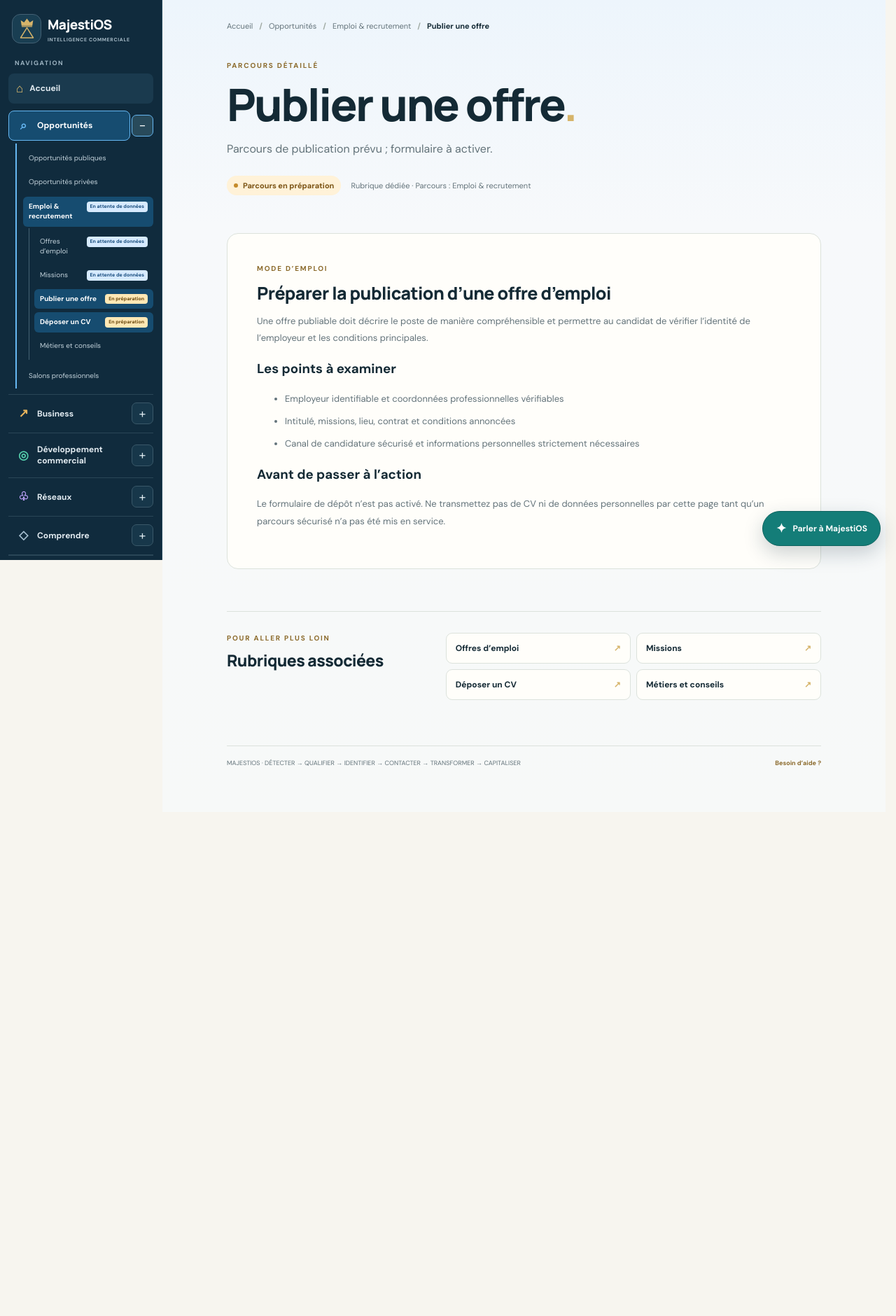
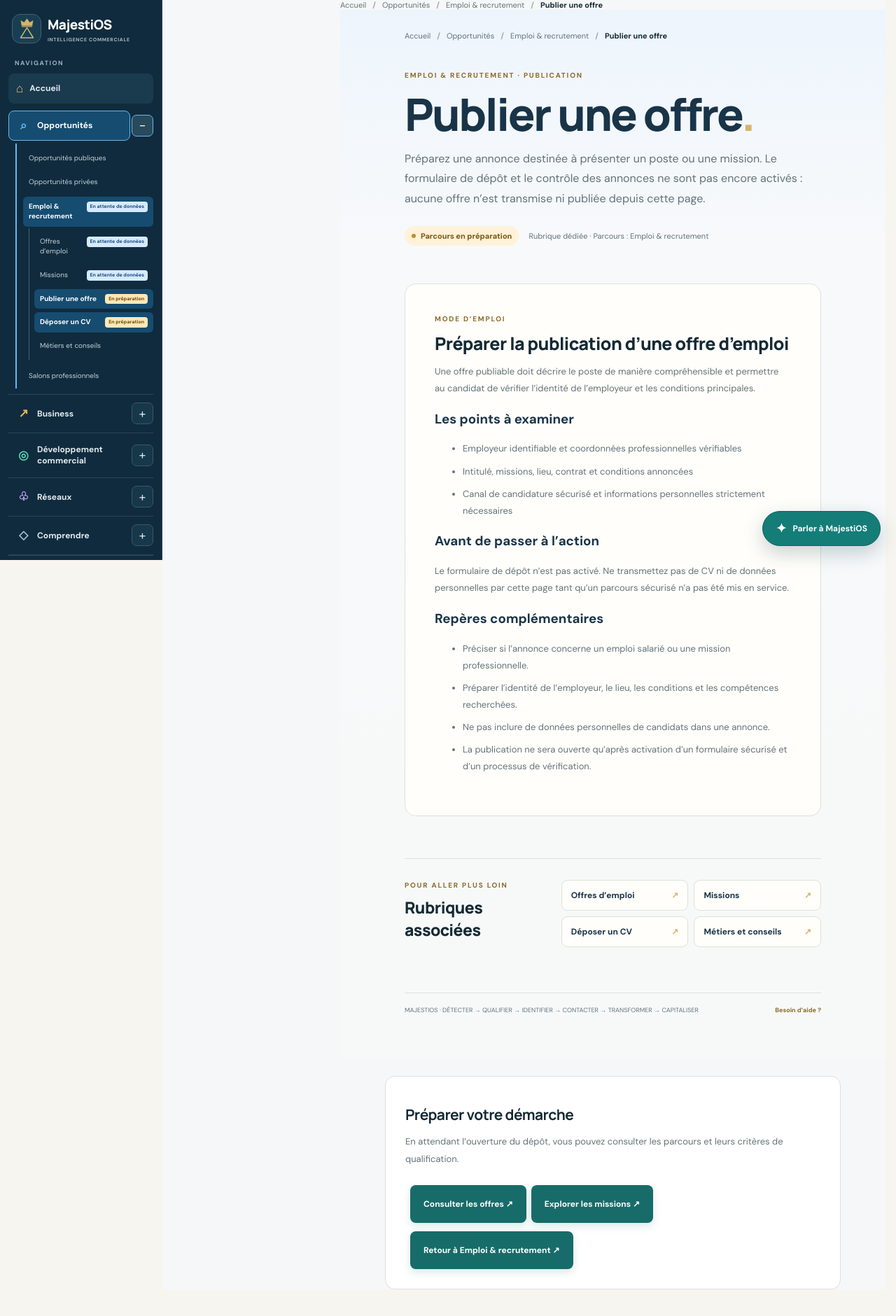
Before and after one commit to Chexpeer/Majestios, a Next.js app: page /opportunites/emploi/deposer-une-offre in a window 1280 px wide. Shown: the top 1880 px of the page at 70% size. Before the commit the page ends 1160 px from the top, so only its background shows below. Built offline with nearby package versions, Linux system fonts and the light colour scheme.

Commit message:
Créer une page dédiée au parcours de dépôt d’offre avec état de disponibilité explicite

```diff
--- /dev/null
+++ b/src/app/opportunites/emploi/deposer-une-offre/page.tsx
@@ -0,0 +1,39 @@
+import Link from "next/link";
+import SiteHub from "@/components/site-hub";
+
+export const metadata = {
+  title: "Publier une offre — MajestiOS",
+  description: "Préparer la publication d’une offre d’emploi ou d’une mission professionnelle."
+};
+
+export default function PublishEmploymentOfferPage() {
+  return (
+    <main className="public-site concept-page">
+      <nav className="breadcrumbs" aria-label="Fil d’Ariane">
+        <Link href="/">Accueil</Link><span><b>/</b><Link href="/opportunites">Opportunités</Link></span>
+        <span><b>/</b><Link href="/opportunites/emploi">Emploi &amp; recrutement</Link></span>
+        <span><b>/</b><strong>Publier une offre</strong></span>
+      </nav>
+      <SiteHub
+        pathname="/opportunites/emploi/deposer-une-offre"
+        eyebrow="EMPLOI & RECRUTEMENT · PUBLICATION"
+        intro="Préparez une annonce destinée à présenter un poste ou une mission. Le formulaire de dépôt et le contrôle des annonces ne sont pas encore activés : aucune offre n’est transmise ni publiée depuis cette page."
+        checklist={[
+          "Préciser si l’annonce concerne un emploi salarié ou une mission professionnelle.",
+          "Préparer l’identité de l’employeur, le lieu, les conditions et les compétences recherchées.",
+          "Ne pas inclure de données personnelles de candidats dans une annonce.",
+          "La publication ne sera ouverte qu’après activation d’un formulaire sécurisé et d’un processus de vérification."
+        ]}
+      />
+      <section className="concept-principles">
+        <h2>Préparer votre démarche</h2>
+        <p>En attendant l’ouverture du dépôt, vous pouvez consulter les parcours et leurs critères de qualification.</p>
+        <div className="route-actions">
+          <Link className="search-submit concept-cta" href="/opportunites/emploi/offres">Consulter les offres ↗</Link>
+          <Link className="search-submit concept-cta" href="/opportunites/emploi/missions">Explorer les missions ↗</Link>
+          <Link className="search-submit concept-cta" href="/opportunites/emploi">Retour à Emploi &amp; recrutement ↗</Link>
+        </div>
+      </section>
+    </main>
+  );
+}
```
